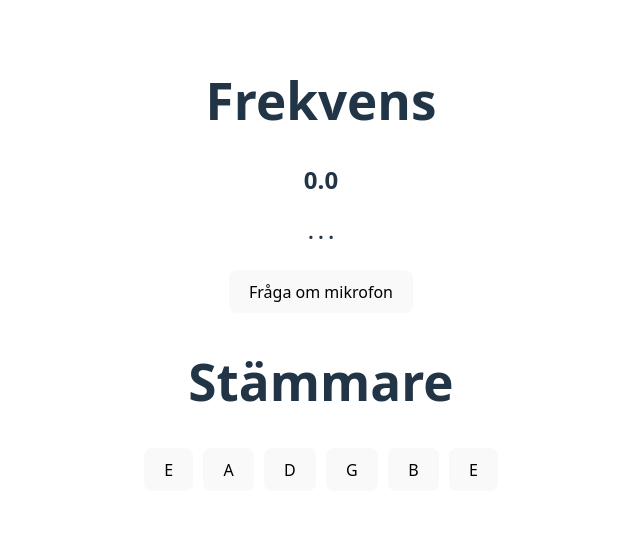
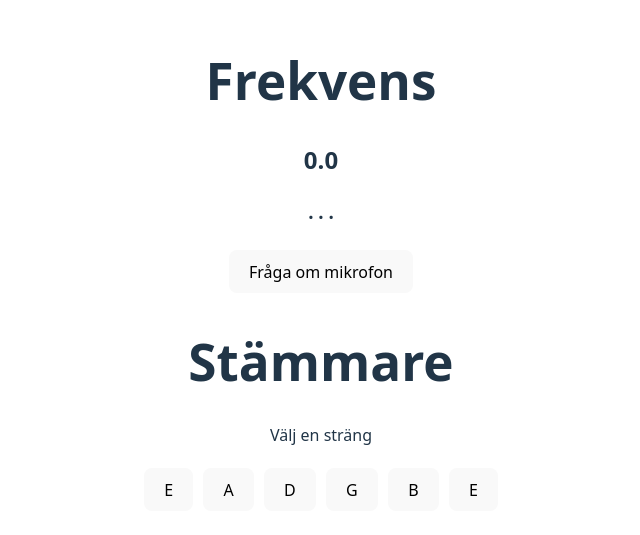
Before and after one commit to Dinotuna/ExamensArbete, a React (Vite) app: page / in a window 1280 px wide. Shown: the part 133-668 px from the top of the page, without its empty margins (319-959 px from the left). Built offline with nearby package versions, Linux system fonts and the light colour scheme.

Commit message:
Stämmaren fungerar nu

```diff
--- a/src/App.jsx
+++ b/src/App.jsx
@@ -3,6 +3,8 @@ import "./App.css";
 
 function App() {
   const [currentPitch, setCurrentPitch] = useState(null);
+  const [targetPitch, setTargetPitch] = useState(null);
+
   let michropheSteam = null;
   const noteStrings = [
     "C",
@@ -50,7 +52,7 @@ function App() {
             const note = pitch != null ? frequencyToNote(pitch) : ". . .";
             noteDisplayElement.innerHTML = note;
           }
-        }, 100);
+        }, 40);
       })
       .catch((err) => {
         console.log("Kunde inte få mikrofonen");
@@ -100,8 +102,16 @@ function getAutocorrelatedPitch(analyserNode, audioData, correlatedSignal, audio
     }
 
 
-  function tuneGuitarString(targetFrequency) {
-    console.log(targetFrequency);
+  function getTuningStatus() {
+    if (!targetPitch)  return "Välj en sträng";
+    if (!currentPitch) return "Spela en ton";
+
+    const difference = currentPitch - targetPitch;
+
+    if (Math.abs(difference) < 1) return "Strängen är stämd";
+    if (difference > 0) return `+ ${Math.round(difference)}`;
+    return `${Math.round(difference)}`;
+
   }
 
   return (
@@ -116,12 +126,13 @@ function getAutocorrelatedPitch(analyserNode, audioData, correlatedSignal, audio
 
       <div>
         <h1>Stämmare</h1>
-        <button onClick={() => tuneGuitarString(82)}>E</button>
-        <button onClick={() => tuneGuitarString(110)}>A</button>
-        <button onClick={() => tuneGuitarString(147)}>D</button>
-        <button onClick={() => tuneGuitarString(196)}>G</button>
-        <button onClick={() => tuneGuitarString(247)}>B</button>
-        <button onClick={() => tuneGuitarString(330)}>E</button>
+        <p id="tuningStatus">{getTuningStatus()}</p>
+        <button onClick={() => setTargetPitch(82.41)}>E</button>
+        <button onClick={() => setTargetPitch(110.00)}>A</button>
+        <button onClick={() => setTargetPitch(146.83)}>D</button>
+        <button onClick={() => setTargetPitch(196.00)}>G</button>
+        <button onClick={() => setTargetPitch(246.94)}>B</button>
+        <button onClick={() => setTargetPitch(329.63)}>E</button>
       </div>
     </div>
   );
```
